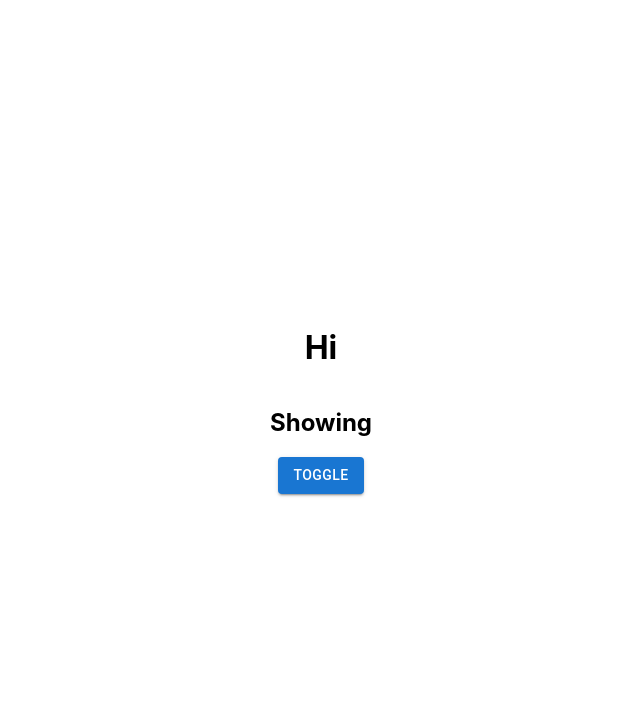
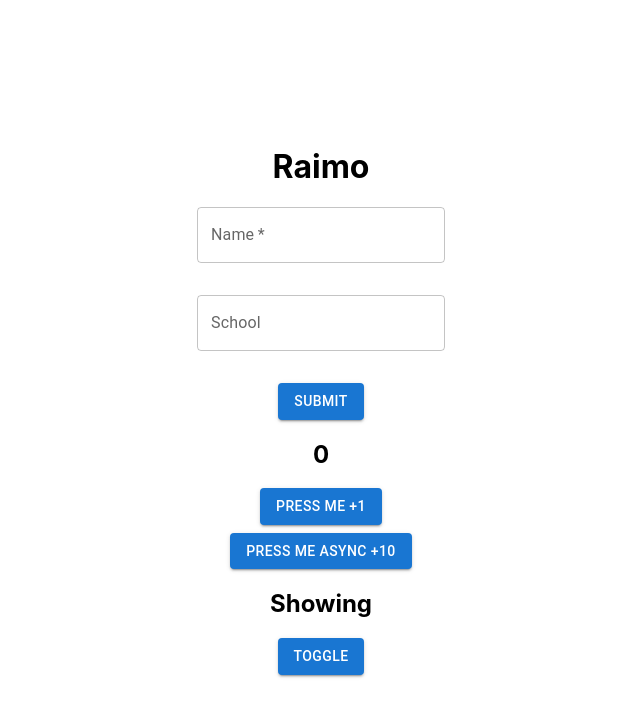
Before and after one commit to rakenduste-programmeerimine-2023/ideal-potato, a React (Create React App) app: page / in a window 1280 px wide. Shown: the top 716 px of the page, without its empty margins (319-959 px from the left). Built offline with nearby package versions, Linux system fonts and the light colour scheme.

Commit message:
27-09-2023 break

```diff
--- a/src/App.js
+++ b/src/App.js
@@ -2,6 +2,8 @@ import { useState } from "react"
 import "./App.css"
 import Toggle from "./components/Toggle"
 import Show from "./components/Show"
+import Maths from "./components/Maths"
+import MyForm from "./components/MyForm"
 
 function App() {
   const [show, setShow] = useState(true)
@@ -10,7 +12,9 @@ function App() {
 
   return (
     <div className="Container">
-      <h1>Hi</h1>
+      <h1>Raimo</h1>
+      <MyForm />
+      <Maths />
       <Show show={show} />
       <Toggle toggleShow={toggleShow} />
     </div>
--- a/src/components/Maths.js
+++ b/src/components/Maths.js
@@ -1,3 +1,4 @@
+import { Button } from "@mui/material"
 import React, { useState } from "react"
 
 const Maths = () => {
@@ -5,8 +6,22 @@ const Maths = () => {
 
   return (
     <>
-      <div>{count}</div>
-      <button onClick={() => setCount(count + 1)}>Press me</button>
+      <h2>{count}</h2>
+      <Button
+        variant="contained"
+        onClick={() => setCount(previousCount => previousCount + 1)}
+        sx={{ marginBottom: 1 }}
+      >
+        Press me +1
+      </Button>
+      <Button
+        variant="contained"
+        onClick={() =>
+          setTimeout(() => setCount(previousCount => previousCount + 10), 3000)
+        }
+      >
+        Press me async +10
+      </Button>
     </>
   )
 }
--- /dev/null
+++ b/src/components/MyForm.js
@@ -0,0 +1,46 @@
+import { Box, Button, TextField } from "@mui/material"
+import React, { useState } from "react"
+
+const MyForm = () => {
+  const [name, setName] = useState("")
+  const [school, setSchool] = useState("")
+
+  const submitForm = event => {
+    event.preventDefault()
+
+    console.log({ name })
+  }
+
+  return (
+    <form onSubmit={submitForm}>
+      <Box
+        sx={{
+          display: "flex",
+          justifyContent: "center",
+          alignItems: "center",
+          flexDirection: "column",
+          gap: "2em"
+        }}
+      >
+        <TextField
+          required
+          id="outlined-required"
+          label="Name"
+          onChange={event => setName(event.target.value)}
+        />
+        <TextField
+          id="outlined-required"
+          label="School"
+        />
+        <Button
+          type="submit"
+          variant="contained"
+        >
+          Submit
+        </Button>
+      </Box>
+    </form>
+  )
+}
+
+export default MyForm
```
